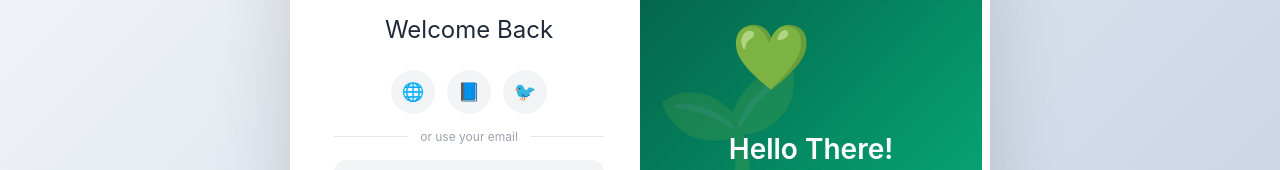
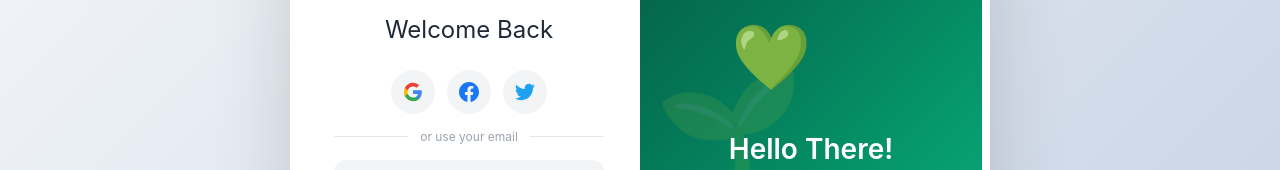
Before and after one commit to bossoftraning007/homecareai, a Next.js app in the folder frontend/: page /login in a window 1280 px wide. Shown: the part 243-413 px from the top of the page. Built offline with nearby package versions, Linux system fonts and the light colour scheme; no server answers.

Commit message:
feat: Add working Google, Facebook, Twitter login buttons

```diff
--- a/frontend/app/login/page.tsx
+++ b/frontend/app/login/page.tsx
@@ -7,7 +7,7 @@ import { useAuth } from "@/lib/useAuth";
 
 export default function LoginPage() {
   const router = useRouter();
-  const { user, signIn, signUp, signInWithGoogle } = useAuth();
+  const { user, signIn, signUp, signInWithGoogle, signInWithFacebook, signInWithTwitter } = useAuth();
   const [mounted, setMounted] = useState(false);
   const [activeView, setActiveView] = useState<"login" | "register">("login");
   const [email, setEmail] = useState("");
@@ -77,6 +77,24 @@ export default function LoginPage() {
 
   const handleGoogleLogin = async () => {
     const { error } = await signInWithGoogle();
+    if (error) {
+      toast.error(error.message);
+    } else {
+      toast.success("Welcome! 🌿", { icon: "🎉" });
+    }
+  };
+
+  const handleFacebookLogin = async () => {
+    const { error } = await signInWithFacebook();
+    if (error) {
+      toast.error(error.message);
+    } else {
+      toast.success("Welcome! 🌿", { icon: "🎉" });
+    }
+  };
+
+  const handleTwitterLogin = async () => {
+    const { error } = await signInWithTwitter();
     if (error) {
       toast.error(error.message);
     } else {
@@ -354,6 +372,10 @@ export default function LoginPage() {
           transform: translateY(-2px);
         }
 
+        .login-card .sso-icon {
+          display: block;
+        }
+
         .login-card .form p {
           margin: 0;
           text-align: center;
@@ -479,9 +501,24 @@ export default function LoginPage() {
             <div style={{ fontSize: 36, marginBottom: 4 }}>🌱</div>
             <h2>Create Account</h2>
             <div className="sso">
-              <a onClick={handleGoogleLogin} title="Sign up with Google">🌐</a>
-              <a title="Sign up with Facebook">📘</a>
-              <a title="Sign up with Twitter">🐦</a>
+              <a onClick={handleGoogleLogin} title="Sign up with Google" style={{ cursor: "pointer" }}>
+                <svg className="sso-icon" viewBox="0 0 24 24" width="20" height="20">
+                  <path fill="#4285F4" d="M22.56 12.25c0-.78-.07-1.53-.2-2.25H12v4.26h5.92c-.26 1.37-1.04 2.53-2.21 3.31v2.77h3.57c2.08-1.92 3.28-4.74 3.28-8.09z" />
+                  <path fill="#34A853" d="M12 23c2.97 0 5.46-.98 7.28-2.66l-3.57-2.77c-.98.66-2.23 1.06-3.71 1.06-2.86 0-5.29-1.93-6.16-4.53H2.18v2.84C3.99 20.53 7.7 23 12 23z" />
+                  <path fill="#FBBC05" d="M5.84 14.09c-.22-.66-.35-1.36-.35-2.09s.13-1.43.35-2.09V7.07H2.18C1.43 8.55 1 10.22 1 12s.43 3.45 1.18 4.93l2.85-2.22.81-.62z" />
+                  <path fill="#EA4335" d="M12 5.38c1.62 0 3.06.56 4.21 1.64l3.15-3.15C17.45 2.09 14.97 1 12 1 7.7 1 3.99 3.47 2.18 7.07l3.66 2.84c.87-2.6 3.3-4.53 6.16-4.53z" />
+                </svg>
+              </a>
+              <a onClick={handleFacebookLogin} title="Sign up with Facebook" style={{ cursor: "pointer" }}>
+                <svg className="sso-icon" viewBox="0 0 24 24" width="20" height="20" fill="#1877F2">
+                  <path d="M24 12.073c0-6.627-5.373-12-12-12s-12 5.373-12 12c0 5.99 4.388 10.954 10.125 11.854v-8.385H7.078v-3.47h3.047V9.43c0-3.007 1.792-4.669 4.533-4.669 1.312 0 2.686.235 2.686.235v2.953H15.83c-1.491 0-1.956.925-1.956 1.874v2.25h3.328l-.532 3.47h-2.796v8.385C19.612 23.027 24 18.062 24 12.073z" />
+                </svg>
+              </a>
+              <a onClick={handleTwitterLogin} title="Sign up with Twitter" style={{ cursor: "pointer" }}>
+                <svg className="sso-icon" viewBox="0 0 24 24" width="20" height="20" fill="#1DA1F2">
+                  <path d="M23.953 4.57a10 10 0 01-2.825.775 4.958 4.958 0 002.163-2.723c-.951.555-2.005.959-3.127 1.184a4.92 4.92 0 00-8.384 4.482C7.69 8.095 4.067 6.13 1.64 3.162a4.822 4.822 0 00-.666 2.475c0 1.71.87 3.213 2.188 4.096a4.904 4.904 0 01-2.228-.616v.06a4.923 4.923 0 003.946 4.827 4.996 4.996 0 01-2.212.085 4.936 4.936 0 004.604 3.417 9.867 9.867 0 01-6.102 2.105c-.39 0-.779-.023-1.17-.067a13.995 13.995 0 007.557 2.209c9.053 0 13.998-7.496 13.998-13.985 0-.21 0-.42-.015-.63A9.935 9.935 0 0024 4.59z" />
+                </svg>
+              </a>
             </div>
             <div className="divider">or use your email</div>
             <form onSubmit={handleSubmit}>
@@ -525,9 +562,24 @@ export default function LoginPage() {
             <div style={{ fontSize: 36, marginBottom: 4 }}>🌿</div>
             <h2>Welcome Back</h2>
             <div className="sso">
-              <a onClick={handleGoogleLogin} title="Login with Google">🌐</a>
-              <a title="Login with Facebook">📘</a>
-              <a title="Login with Twitter">🐦</a>
+              <a onClick={handleGoogleLogin} title="Login with Google" style={{ cursor: "pointer" }}>
+                <svg className="sso-icon" viewBox="0 0 24 24" width="20" height="20">
+                  <path fill="#4285F4" d="M22.56 12.25c0-.78-.07-1.53-.2-2.25H12v4.26h5.92c-.26 1.37-1.04 2.53-2.21 3.31v2.77h3.57c2.08-1.92 3.28-4.74 3.28-8.09z" />
+                  <path fill="#34A853" d="M12 23c2.97 0 5.46-.98 7.28-2.66l-3.57-2.77c-.98.66-2.23 1.06-3.71 1.06-2.86 0-5.29-1.93-6.16-4.53H2.18v2.84C3.99 20.53 7.7 23 12 23z" />
+                  <path fill="#FBBC05" d="M5.84 14.09c-.22-.66-.35-1.36-.35-2.09s.13-1.43.35-2.09V7.07H2.18C1.43 8.55 1 10.22 1 12s.43 3.45 1.18 4.93l2.85-2.22.81-.62z" />
+                  <path fill="#EA4335" d="M12 5.38c1.62 0 3.06.56 4.21 1.64l3.15-3.15C17.45 2.09 14.97 1 12 1 7.7 1 3.99 3.47 2.18 7.07l3.66 2.84c.87-2.6 3.3-4.53 6.16-4.53z" />
+                </svg>
+              </a>
+              <a onClick={handleFacebookLogin} title="Login with Facebook" style={{ cursor: "pointer" }}>
+                <svg className="sso-icon" viewBox="0 0 24 24" width="20" height="20" fill="#1877F2">
+                  <path d="M24 12.073c0-6.627-5.373-12-12-12s-12 5.373-12 12c0 5.99 4.388 10.954 10.125 11.854v-8.385H7.078v-3.47h3.047V9.43c0-3.007 1.792-4.669 4.533-4.669 1.312 0 2.686.235 2.686.235v2.953H15.83c-1.491 0-1.956.925-1.956 1.874v2.25h3.328l-.532 3.47h-2.796v8.385C19.612 23.027 24 18.062 24 12.073z" />
+                </svg>
+              </a>
+              <a onClick={handleTwitterLogin} title="Login with Twitter" style={{ cursor: "pointer" }}>
+                <svg className="sso-icon" viewBox="0 0 24 24" width="20" height="20" fill="#1DA1F2">
+                  <path d="M23.953 4.57a10 10 0 01-2.825.775 4.958 4.958 0 002.163-2.723c-.951.555-2.005.959-3.127 1.184a4.92 4.92 0 00-8.384 4.482C7.69 8.095 4.067 6.13 1.64 3.162a4.822 4.822 0 00-.666 2.475c0 1.71.87 3.213 2.188 4.096a4.904 4.904 0 01-2.228-.616v.06a4.923 4.923 0 003.946 4.827 4.996 4.996 0 01-2.212.085 4.936 4.936 0 004.604 3.417 9.867 9.867 0 01-6.102 2.105c-.39 0-.779-.023-1.17-.067a13.995 13.995 0 007.557 2.209c9.053 0 13.998-7.496 13.998-13.985 0-.21 0-.42-.015-.63A9.935 9.935 0 0024 4.59z" />
+                </svg>
+              </a>
             </div>
             <div className="divider">or use your email</div>
             <form onSubmit={handleSubmit}>
--- a/frontend/lib/useAuth.ts
+++ b/frontend/lib/useAuth.ts
@@ -68,6 +68,32 @@ export function useAuth() {
     return { data, error }
   }
 
+  const signInWithFacebook = async () => {
+    if (!isSupabaseConfigured()) {
+      return { data: null, error: { message: 'Auth not configured' } as any }
+    }
+    const { data, error } = await supabase.auth.signInWithOAuth({
+      provider: 'facebook',
+      options: {
+        redirectTo: `${window.location.origin}/chat`
+      }
+    })
+    return { data, error }
+  }
+
+  const signInWithTwitter = async () => {
+    if (!isSupabaseConfigured()) {
+      return { data: null, error: { message: 'Auth not configured' } as any }
+    }
+    const { data, error } = await supabase.auth.signInWithOAuth({
+      provider: 'twitter',
+      options: {
+        redirectTo: `${window.location.origin}/chat`
+      }
+    })
+    return { data, error }
+  }
+
   const signOut = async () => {
     if (!isSupabaseConfigured()) {
       return { error: null }
@@ -82,6 +108,8 @@ export function useAuth() {
     signIn,
     signUp,
     signInWithGoogle,
+    signInWithFacebook,
+    signInWithTwitter,
     signOut,
   }
 }
```
